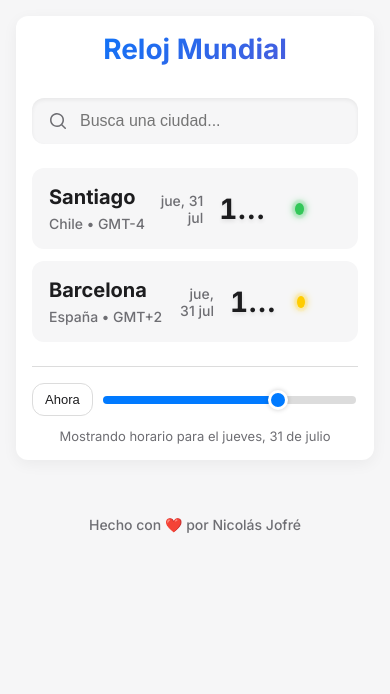
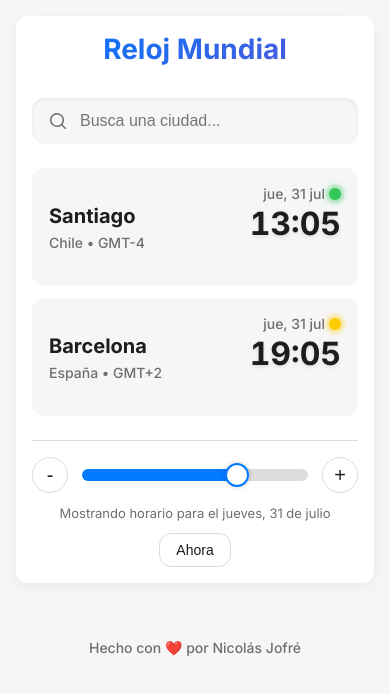
Before and after one commit to njofrey/timezone, a plain HTML site: page index.html in a window 390 px wide. Drawn offline with Linux system fonts and the light colour scheme.

Commit message:
feat(UX): Mejorar la usabilidad del slider y la UI en móviles

```diff
--- a/index.html
+++ b/index.html
@@ -62,11 +62,12 @@
 
         <section id="control-tiempo">
             <div class="slider-wrapper">
-                <button id="reset-time-btn" title="Volver a la hora actual">Ahora</button>
+                <button id="decrement-time-btn" class="time-adjust-btn" title="Restar 15 minutos">-</button>
                 <input type="range" min="0" max="1439" step="15" class="slider" id="time-slider">
+                <button id="increment-time-btn" class="time-adjust-btn" title="Añadir 15 minutos">+</button>
             </div>
-            <div id="info-tiempo" class="info-tiempo-actual">
-            </div>
+            <div id="info-tiempo" class="info-tiempo-actual"></div>
+            <button id="reset-time-btn" title="Volver a la hora actual">Ahora</button>
         </section>
     </div>
 
--- a/script.js
+++ b/script.js
@@ -47,6 +47,8 @@ document.addEventListener('DOMContentLoaded', () => {
     const timeSlider = document.getElementById('time-slider');
     const infoTiempoDiv = document.getElementById('info-tiempo');
     const resetTimeBtn = document.getElementById('reset-time-btn');
+    const decrementTimeBtn = document.getElementById('decrement-time-btn');
+    const incrementTimeBtn = document.getElementById('increment-time-btn');
 
     let todasLasCiudades = [];
     let ciudadesSeleccionadas = [];
@@ -103,7 +105,13 @@ document.addEventListener('DOMContentLoaded', () => {
 
         timeSlider.addEventListener('input', () => {
             const valorActual = parseInt(timeSlider.value, 10);
-            const valorRedondeado = Math.round(valorActual / 15) * 15;
+            let valorRedondeado = Math.round(valorActual / 15) * 15;
+
+            // Si el valor redondeado es 1440 (24:00), lo tratamos como 0 (00:00)
+            if (valorRedondeado >= 1440) {
+                valorRedondeado = 0;
+            }
+
             timeSlider.value = valorRedondeado;
 
             const ahora = new Date();
@@ -120,6 +128,37 @@ document.addEventListener('DOMContentLoaded', () => {
             resetearSlider();
             actualizarHoras();
         });
+
+        decrementTimeBtn.addEventListener('click', () => ajustarTiempo(-15));
+        incrementTimeBtn.addEventListener('click', () => ajustarTiempo(15));
+    }
+
+    function ajustarTiempo(minutos) {
+        let valorActual = parseInt(timeSlider.value, 10);
+        let nuevoValor = valorActual + minutos;
+
+        if (nuevoValor < 0) {
+            nuevoValor = 1425; // El último valor múltiplo de 15 (23:45)
+        } else if (nuevoValor >= 1440) {
+            nuevoValor = 0;
+        }
+
+        timeSlider.value = nuevoValor;
+        timeSlider.dispatchEvent(new Event('input'));
+    }
+
+    function ajustarTiempo(minutos) {
+        let valorActual = parseInt(timeSlider.value, 10);
+        let nuevoValor = valorActual + minutos;
+
+        if (nuevoValor < 0) {
+            nuevoValor = 1425; // El último valor múltiplo de 15 (23:45)
+        } else if (nuevoValor >= 1440) {
+            nuevoValor = 0;
+        }
+
+        timeSlider.value = nuevoValor;
+        timeSlider.dispatchEvent(new Event('input'));
     }
 
     function mostrarSugerencias() {
--- a/style.css
+++ b/style.css
@@ -305,24 +305,51 @@ header h1 {
     color: white;
 }
 
+/* Estilos del control de tiempo mejorados para UX */
 #control-tiempo {
     border-top: 1px solid var(--color-borde);
     padding-top: 16px;
+    display: flex;
+    flex-direction: column;
+    align-items: center; /* Centramos todo */
+    gap: 12px;
+}
+.slider-wrapper {
+    display: flex;
+    align-items: center;
+    gap: 12px; /* Aumentamos el espacio */
+    width: 100%;
+}
+.time-adjust-btn {
+    flex-shrink: 0;
+    width: 36px;
+    height: 36px;
+    border-radius: 50%;
+    border: 1px solid var(--color-borde);
+    background-color: var(--color-superficie);
+    font-size: 20px;
+    font-weight: 500;
+    color: var(--color-texto-principal);
+    cursor: pointer;
+    transition: var(--transicion);
+    display: flex;
+    align-items: center;
+    justify-content: center;
+}
+.time-adjust-btn:hover {
+    background-color: #f0f0f0;
+    border-color: var(--color-primario);
+    transform: scale(1.05);
 }
 .info-tiempo-actual {
     text-align: center;
     font-size: 13px;
     color: var(--color-texto-secundario);
-    margin-top: 12px;
-}
-.slider-wrapper {
-    display: flex;
-    align-items: center;
-    gap: 8px;
+    margin: 0; /* Eliminamos margen superior */
 }
 #reset-time-btn {
-    padding: 8px 12px;
-    font-size: 13px;
+    padding: 8px 16px; /* Aumentamos padding horizontal */
+    font-size: 14px;
     font-weight: 500;
     border: 1px solid var(--color-borde);
     border-radius: var(--radio-borde);
@@ -331,6 +358,7 @@ header h1 {
     cursor: pointer;
     transition: var(--transicion);
     white-space: nowrap;
+    order: 3; /* Lo movemos al final en el flex container */
 }
 
 #reset-time-btn:hover {
@@ -344,32 +372,39 @@ header h1 {
 .slider {
     -webkit-appearance: none;
     width: 100%;
-    height: 8px;
+    height: 12px; /* Más grueso para mejor toque */
     background: linear-gradient(90deg, var(--color-primario) 0%, var(--color-borde) 0%);
-    border-radius: 4px;
+    border-radius: 6px;
     outline: none;
-    transition: var(--transicion);
+    transition: background 0.3s ease;
     cursor: pointer;
 }
 .slider::-webkit-slider-thumb {
     -webkit-appearance: none;
     appearance: none;
-    width: 20px;
-    height: 20px;
-    background: var(--color-primario);
+    width: 24px; /* Más grande */
+    height: 24px; /* Más grande */
+    background: var(--color-superficie);
     border-radius: 50%;
     cursor: pointer;
-    border: 3px solid var(--color-superficie);
+    border: 2px solid var(--color-primario);
+    box-shadow: 0 0 5px rgba(0,0,0,0.2);
+    transition: transform 0.2s ease;
+}
+.slider::-webkit-slider-thumb:active {
+    transform: scale(1.2); /* Feedback visual al arrastrar */
+}
+.slider::-moz-range-thumb {
+    width: 24px; /* Más grande */
+    height: 24px; /* Más grande */
+    background: var(--color-superficie);
+    border-radius: 50%;
+    cursor: pointer;
+    border: 2px solid var(--color-primario);
     box-shadow: 0 0 5px rgba(0,0,0,0.2);
 }
-.slider::-moz-range-thumb {
-    width: 20px;
-    height: 20px;
-    background: var(--color-primario);
-    border-radius: 50%;
-    cursor: pointer;
-    border: 3px solid var(--color-superficie);
-    box-shadow: 0 0 5px rgba(0,0,0,0.2);
+.slider::-moz-range-thumb:active {
+    transform: scale(1.2);
 }
 
 /* --- RESPONSIVE DESIGN --- */
@@ -396,18 +431,22 @@ header h1 {
     }
 
     .info-hora {
+        /* Reestructuramos a grid para dar más espacio a la hora */
+        display: grid;
+        grid-template-columns: 1fr auto;
+        grid-template-areas:
+            "fecha punto"
+            "hora hora";
+        gap: 4px;
+        align-items: center;
         text-align: right;
-        /* Prevenir que el contenido de la hora cause overflow */
-        min-width: 0;
-        flex-shrink: 0;
     }
-
+    .punto-compatibilidad { grid-area: punto; }
+    .fecha-display { grid-area: fecha; }
     .hora-display {
-        font-size: 28px;
-        /* Asegurar que el texto de la hora no cause overflow */
-        word-break: keep-all;
-        overflow: hidden;
-        text-overflow: ellipsis;
+        grid-area: hora;
+        font-size: 32px; /* La hacemos grande y legible */
+        line-height: 1.1;
     }
 
     /* Prevenir overflow en elementos de texto */
```
